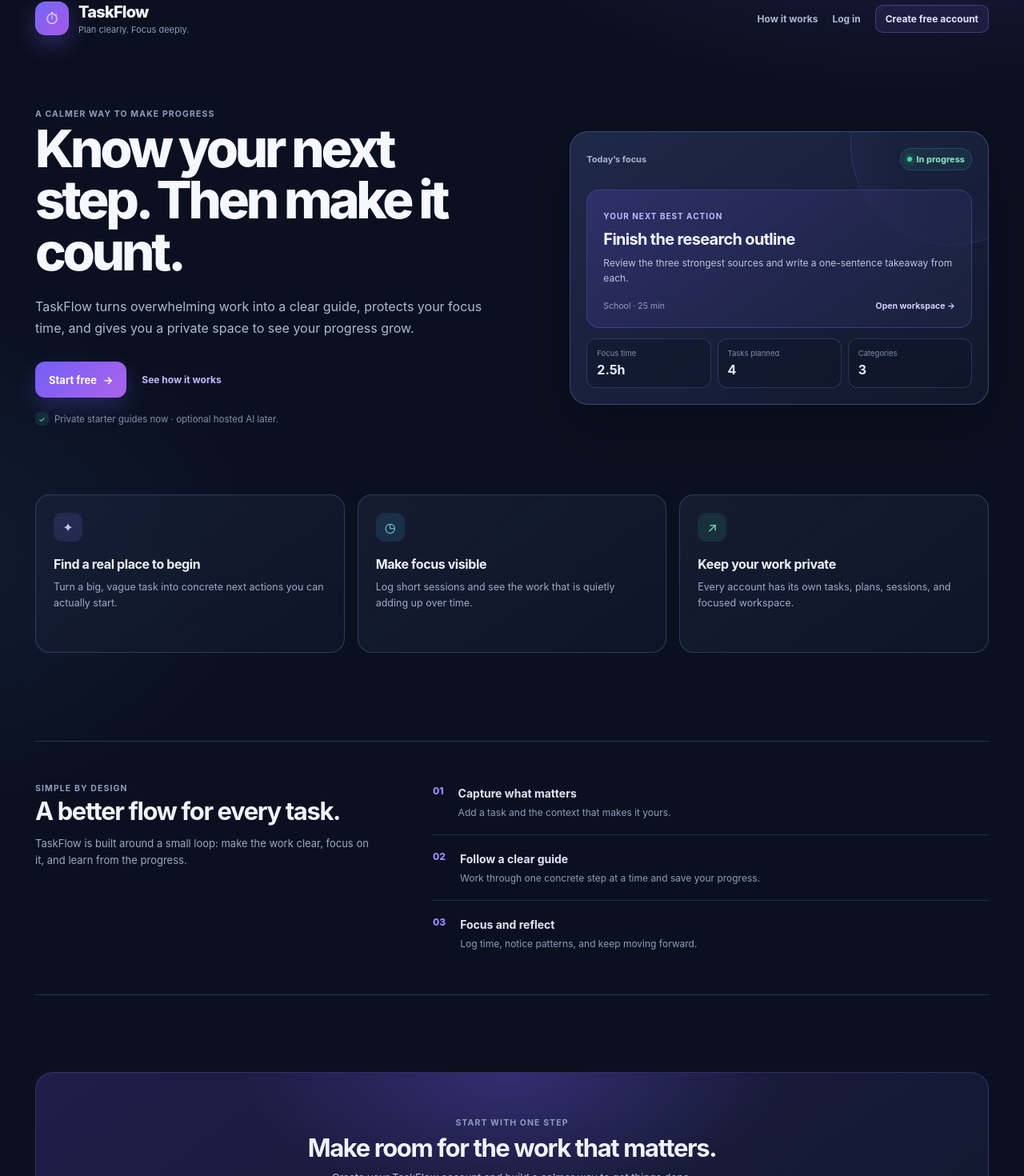
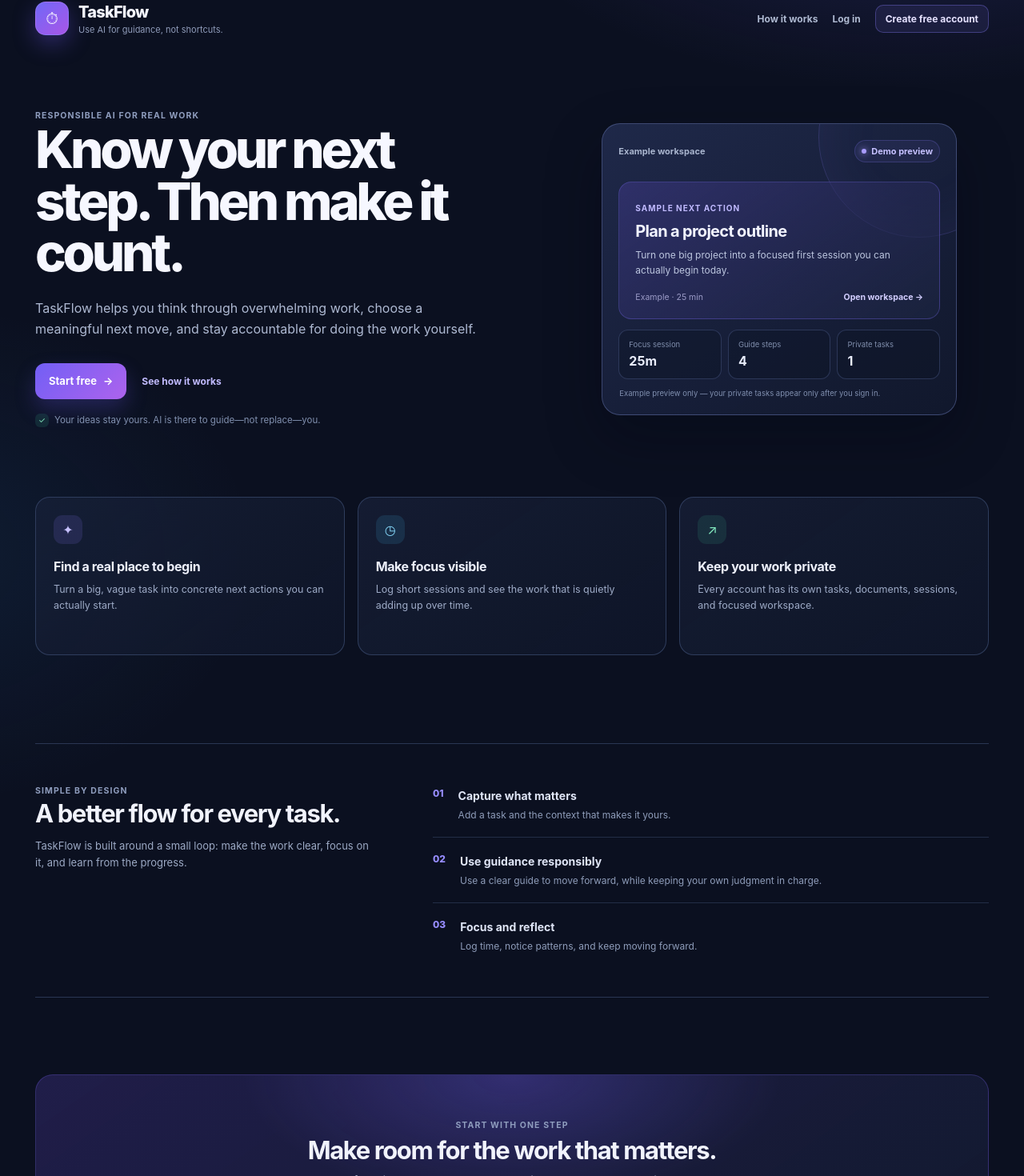
Before and after one commit to akulbajpai-code/Task-Management, a React (Vite) app in the folder client/: page / in a window 1280 px wide. Shown: the part 24-1494 px from the top of the page at 80% size. Built offline with nearby package versions, Linux system fonts and the light colour scheme; no server answers.

Commit message:
Clarify responsible AI mission and demo preview

```diff
--- a/client/index.html
+++ b/client/index.html
@@ -3,8 +3,8 @@
   <head>
     <meta charset="UTF-8" />
     <meta name="viewport" content="width=device-width, initial-scale=1.0" />
-    <meta name="description" content="TaskFlow — track where your time goes and let AI break tasks down into where to start." />
-    <title>TaskFlow · Track &amp; Plan</title>
+    <meta name="description" content="TaskFlow — use AI for guidance, not shortcuts. Plan clearly, focus deeply, and do the work yourself." />
+    <title>TaskFlow · Responsible AI for focused work</title>
   </head>
   <body>
     <div id="root"></div>
--- a/client/src/components/AuthPage.jsx
+++ b/client/src/components/AuthPage.jsx
@@ -51,7 +51,7 @@
           <div className="logo" aria-hidden="true">⏱</div>
           <div>
             <div className="brand-name">TaskFlow</div>
-            <p>Make progress, one focused step at a time.</p>
+            <p>Use AI for guidance, not shortcuts.</p>
           </div>
         </div>
 
--- a/client/src/pages/LandingPage.jsx
+++ b/client/src/pages/LandingPage.jsx
@@ -14,7 +14,7 @@
           <span className="logo" aria-hidden="true">⏱</span>
           <span>
             <strong>TaskFlow</strong>
-            <small>Plan clearly. Focus deeply.</small>
+            <small>Use AI for guidance, not shortcuts.</small>
           </span>
         </Link>
         <nav className="landing-nav" aria-label="Landing navigation">
@@ -26,30 +26,31 @@
 
       <section className="landing-hero">
         <div className="landing-hero-copy">
-          <p className="eyebrow">A calmer way to make progress</p>
+          <p className="eyebrow">Responsible AI for real work</p>
           <h1>Know your next step. Then make it count.</h1>
-          <p className="landing-lede">TaskFlow turns overwhelming work into a clear guide, protects your focus time, and gives you a private space to see your progress grow.</p>
+          <p className="landing-lede">TaskFlow helps you think through overwhelming work, choose a meaningful next move, and stay accountable for doing the work yourself.</p>
           <div className="landing-hero-actions">
             <Link to="/signup" className="landing-primary-cta">Start free <span aria-hidden="true">→</span></Link>
             <a href="#how-it-works" className="landing-secondary-cta">See how it works</a>
           </div>
-          <p className="landing-reassurance"><span aria-hidden="true">✓</span> Private starter guides now · optional hosted AI later.</p>
+          <p className="landing-reassurance"><span aria-hidden="true">✓</span> Your ideas stay yours. AI is there to guide—not replace—you.</p>
         </div>
 
-        <div className="landing-product-preview" aria-label="TaskFlow product preview">
-          <div className="preview-topline"><span>Today’s focus</span><span className="preview-live"><i /> In progress</span></div>
+        <figure className="landing-product-preview" aria-label="Example TaskFlow workspace preview, not private user data">
+          <div className="preview-topline"><span>Example workspace</span><span className="preview-live demo"><i /> Demo preview</span></div>
           <div className="preview-task">
-            <span className="preview-label">Your next best action</span>
-            <h2>Finish the research outline</h2>
-            <p>Review the three strongest sources and write a one-sentence takeaway from each.</p>
-            <div className="preview-task-footer"><span>School · 25 min</span><span>Open workspace →</span></div>
+            <span className="preview-label">Sample next action</span>
+            <h2>Plan a project outline</h2>
+            <p>Turn one big project into a focused first session you can actually begin today.</p>
+            <div className="preview-task-footer"><span>Example · 25 min</span><span>Open workspace →</span></div>
           </div>
           <div className="preview-metrics">
-            <div><span>Focus time</span><strong>2.5h</strong></div>
-            <div><span>Tasks planned</span><strong>4</strong></div>
-            <div><span>Categories</span><strong>3</strong></div>
+            <div><span>Focus session</span><strong>25m</strong></div>
+            <div><span>Guide steps</span><strong>4</strong></div>
+            <div><span>Private tasks</span><strong>1</strong></div>
           </div>
-        </div>
+          <figcaption className="preview-demo-note">Example preview only — your private tasks appear only after you sign in.</figcaption>
+        </figure>
       </section>
 
       <section className="landing-benefits" aria-label="TaskFlow benefits">
@@ -66,7 +67,7 @@
         <article>
           <div className="landing-benefit-icon green"><MiniIcon type="arrow" /></div>
           <h2>Keep your work private</h2>
-          <p>Every account has its own tasks, plans, sessions, and focused workspace.</p>
+          <p>Every account has its own tasks, documents, sessions, and focused workspace.</p>
         </article>
       </section>
 
@@ -78,7 +79,7 @@
         </div>
         <ol>
           <li><span>01</span><div><strong>Capture what matters</strong><p>Add a task and the context that makes it yours.</p></div></li>
-          <li><span>02</span><div><strong>Follow a clear guide</strong><p>Work through one concrete step at a time and save your progress.</p></div></li>
+          <li><span>02</span><div><strong>Use guidance responsibly</strong><p>Use a clear guide to move forward, while keeping your own judgment in charge.</p></div></li>
           <li><span>03</span><div><strong>Focus and reflect</strong><p>Log time, notice patterns, and keep moving forward.</p></div></li>
         </ol>
       </section>
@@ -86,12 +87,12 @@
       <section className="landing-final-cta">
         <p className="eyebrow">Start with one step</p>
         <h2>Make room for the work that matters.</h2>
-        <p>Create your TaskFlow account and build a calmer way to get things done.</p>
+        <p>Use AI for guidance, not shortcuts—and build a calmer way to get things done.</p>
         <Link to="/signup" className="landing-primary-cta">Create free account <span aria-hidden="true">→</span></Link>
       </section>
 
       <footer className="landing-footer">
-        <span>TaskFlow · Local-first focus planning</span>
+        <span>TaskFlow · Responsible AI for focused work</span>
         <Link to="/login">Log in</Link>
       </footer>
     </main>
--- a/client/src/styles.css
+++ b/client/src/styles.css
@@ -1221,3 +1221,7 @@
 .step-chat-compose { display: grid; gap: 8px; margin-top: 12px; padding-top: 12px; border-top: 1px solid rgba(56, 70, 104, .64); }
 .step-chat-compose textarea { min-height: 73px; resize: vertical; }
 .step-chat-compose .btn { width: 100%; min-height: 38px; }
+
+.preview-live.demo { color: #c5c0ff; border-color: rgba(139, 124, 255, .22); background: rgba(139, 124, 255, .08); }
+.preview-live.demo i { background: #a99cff; box-shadow: 0 0 8px #a99cff; }
+.preview-demo-note { position: relative; z-index: 1; margin: 11px 1px 0; color: #7f8eae; font-size: 9.5px; line-height: 1.4; }
```
